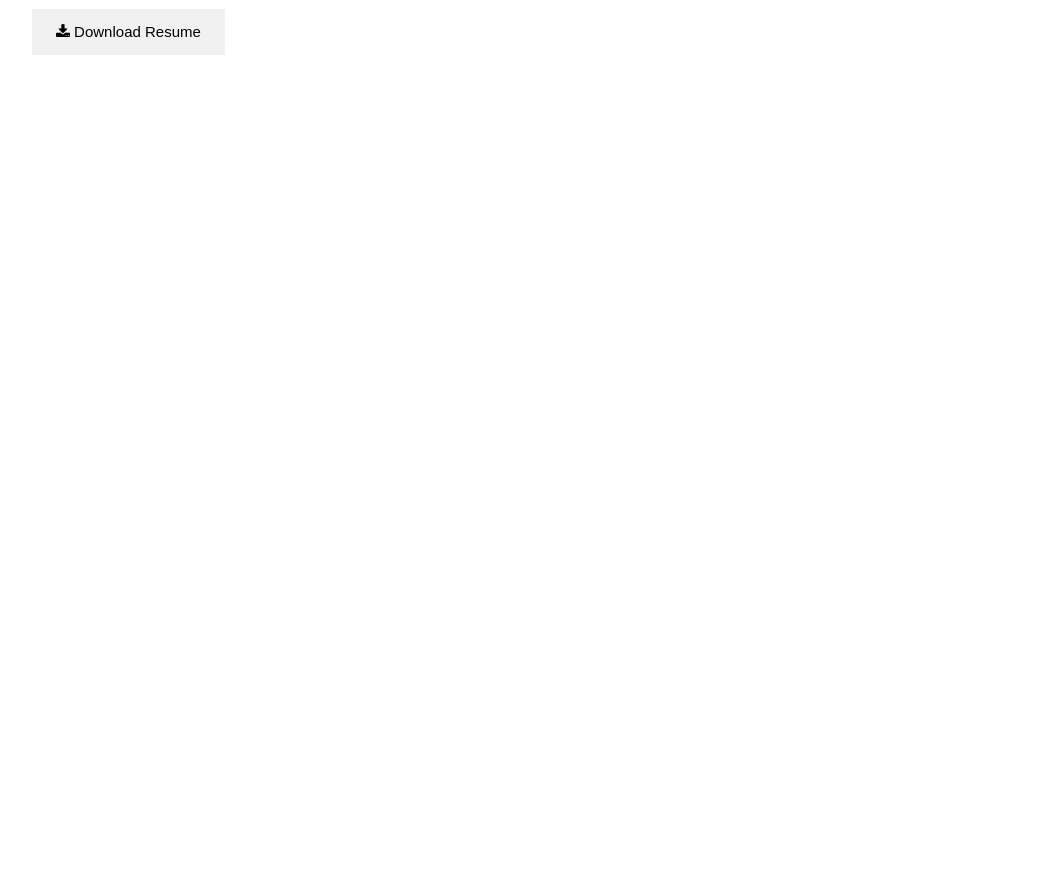
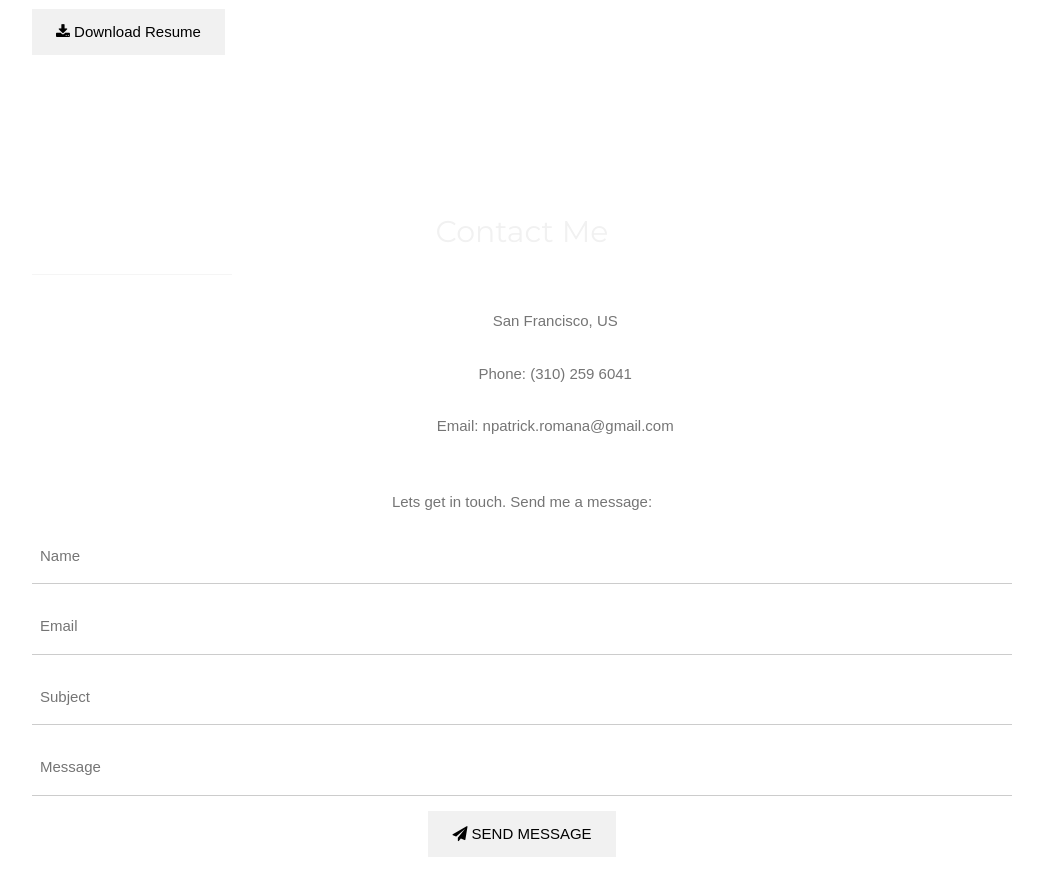
Before and after one commit to npatrick/my-app, a React (Create React App) app: page / in a window 1280 px wide. Shown: the part 2020-2915 px from the top of the page, without its empty margins (118-1161 px from the left). Before the commit the page ends 2155 px from the top, so only its background shows below. Built offline with nearby package versions, Linux system fonts and the light colour scheme.

Commit message:
add contact component

```diff
--- a/src/App.js
+++ b/src/App.js
@@ -3,6 +3,7 @@ import logo from './logo.svg';
 import './App.css';
 import Home from './home.js';
 import Portfolio from './portfolio.js';
+import Contact from './contact.js';
 
 class App extends Component {
   render() {
@@ -40,6 +41,7 @@ class App extends Component {
         </div>
         <Home />
         <Portfolio />
+        <Contact />
 
       </div>
     );
--- /dev/null
+++ b/src/contact.js
@@ -0,0 +1,32 @@
+import React, { Component } from 'react';
+
+class Contact extends Component {
+	render() {
+		return (
+			<div className="w3-padding-64 w3-content w3-text-grey" id="contact">
+		    <h2 className="w3-text-light-grey">Contact Me</h2>
+		    <hr style={{width:"200px"}} className="w3-opacity"></hr>
+		    <div className="w3-section">
+		      <p><i className="fa fa-map-marker fa-fw w3-text-white w3-xxlarge w3-margin-right"></i> San Francisco, US</p>
+		      <p><i className="fa fa-phone fa-fw w3-text-white w3-xxlarge w3-margin-right"></i> Phone: (310) 259 6041</p>
+		      <p><i className="fa fa-envelope fa-fw w3-text-white w3-xxlarge w3-margin-right"> </i> Email: npatrick.romana@gmail.com</p>
+		    </div><br />
+		    <p>Lets get in touch. Send me a message:</p>
+
+		    <form action="form.asp" target="_blank">
+		      <p><input className="w3-input w3-padding-16" type="text" placeholder="Name" required name="Name" /></p>
+		      <p><input className="w3-input w3-padding-16" type="text" placeholder="Email" required name="Email" /></p>
+		      <p><input className="w3-input w3-padding-16" type="text" placeholder="Subject" required name="Subject" /></p>
+		      <p><input className="w3-input w3-padding-16" type="text" placeholder="Message" required name="Message" /></p>
+		      <p>
+		        <button className="w3-btn w3-light-grey w3-padding-large" type="submit">
+		          <i className="fa fa-paper-plane"></i> SEND MESSAGE
+		        </button>
+		      </p>
+		    </form>
+		  </div>
+		);
+	}
+}
+
+export default Contact;
```
